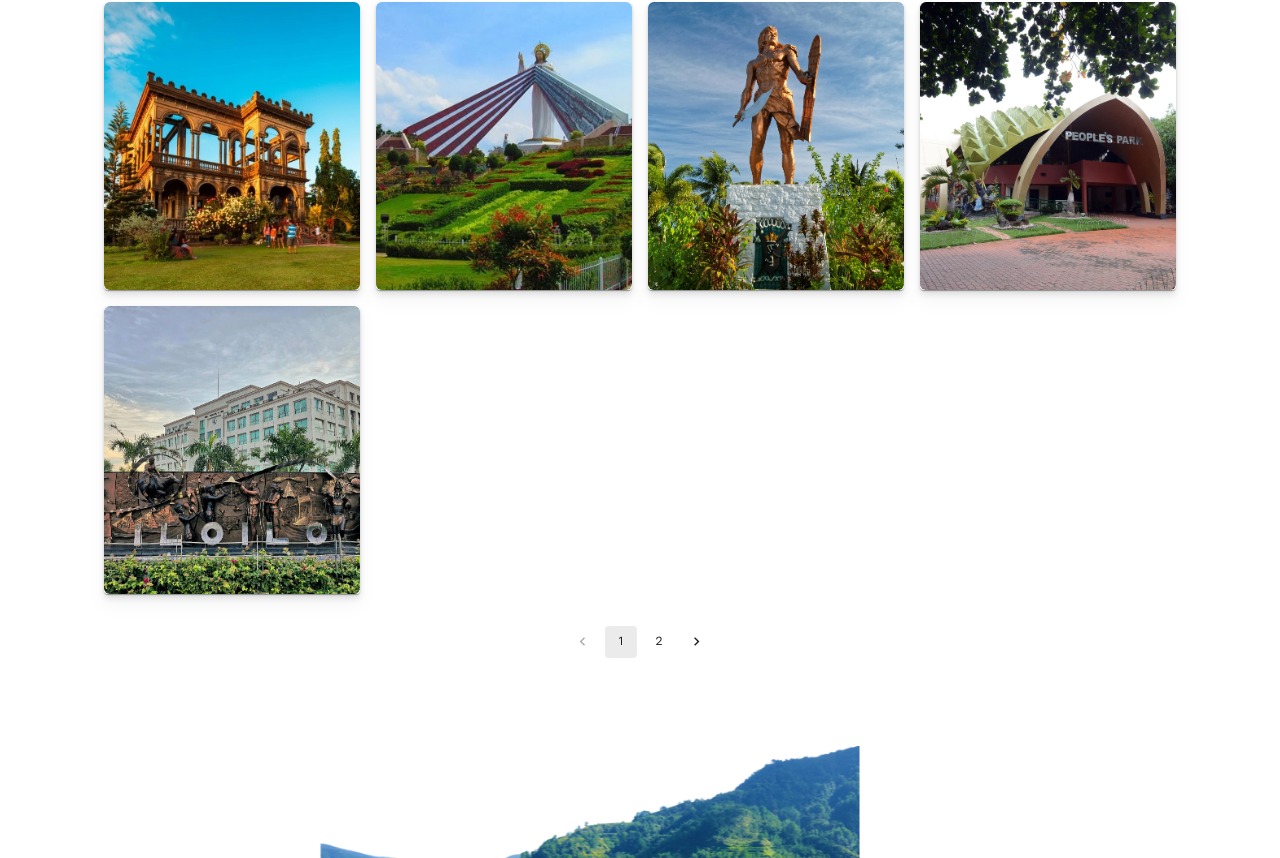
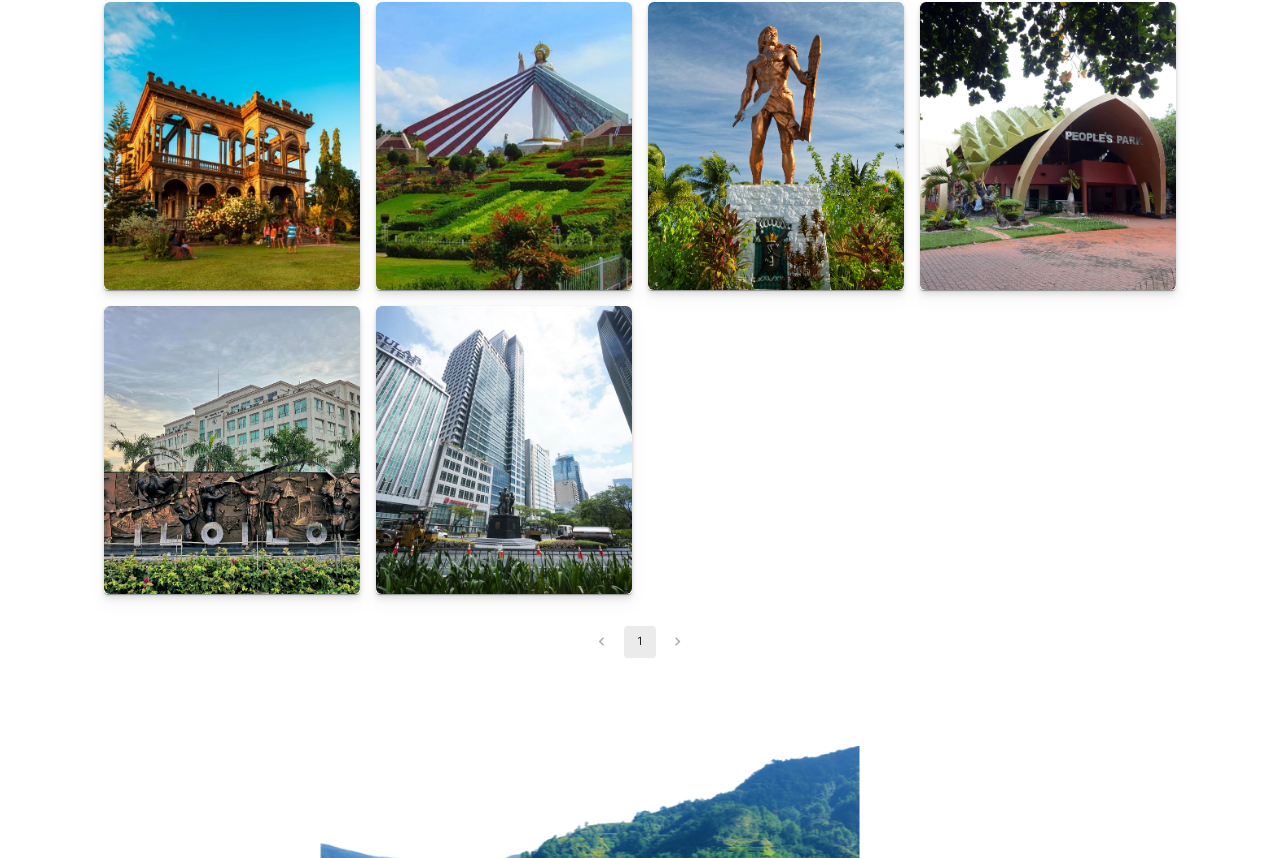
Before and after one commit to Lavelliane/rent-mo, a React (Vite) app in the folder client/: page /landing in a window 1280 px wide. Shown: the part 1956-2814 px from the top of the page. Built offline with nearby package versions, Linux system fonts and the light colour scheme; no server answers.

Commit message:
changes in listing page

```diff
--- a/client/src/pages/ListingPage.tsx
+++ b/client/src/pages/ListingPage.tsx
@@ -190,15 +190,15 @@ export const ListingByLocation = () => {
 	const [currentItems, setCurrentItems] = useState<ICar[]>([]);
 	const [currentPage, setCurrentPage] = useState(1);
 	const [count, setCount] = useState(0);
-	const itemsPerPage = 5; // Number of items to display per page
+	const itemsPerPage = 6; // Number of items to display per page
 
 	const sampleItems: any = [
-		{ vehicleImage: bacolod, name: 'Bacolod' },
-		{ vehicleImage: cdo, name: 'CDO' },
-		{ vehicleImage: cebu, name: 'CEBU' },
-		{ vehicleImage: davao, name: 'DAVAO' },
-		{ vehicleImage: iloilo, name: 'ILOILO' },
-		{ vehicleImage: makati, name: 'MAKATI' },
+		{ vehiclePhotos: bacolod, brand: 'BACOLOD' },
+		{ vehiclePhotos: cdo, brand: 'CDO' },
+		{ vehiclePhotos: cebu, brand: 'CEBU' },
+		{ vehiclePhotos: davao, brand: 'DAVAO' },
+		{ vehiclePhotos: iloilo, brand: 'ILOILO' },
+		{ vehiclePhotos: makati, brand: 'MAKATI' },
 	];
 
 	useEffect(() => {
@@ -236,10 +236,10 @@ export const ListingByLocation = () => {
 					<Card className='drop-shadow-lg hover:scale-[102%] hover:transition-transform h-72 w-64' key={index}>
 						<div className='items-center justify-center h-72 w-64'>
 							<h4 className='w-full h-full absolute z-10 flex text-xl font-extrabold justify-center items-center text-[rgba(0,0,0,0)] hover:text-[rgba(0,0,0,1)] hover:bg-[rgba(255,246,81,0.8)] transition-all duration-300 ease-in-out'>
-								{item.name}
+								{item.brand}
 							</h4>
 							<img
-								src={item.vehicleImage.toString()}
+								src={item.vehiclePhotos.toString()}
 								alt={`Image ${index}`}
 								onError={(e: any) => (e.target.src = imageUnavailable)}
 								className='mx-auto w-64 h-72 object-cover select-none object-center rounded-md'
```
